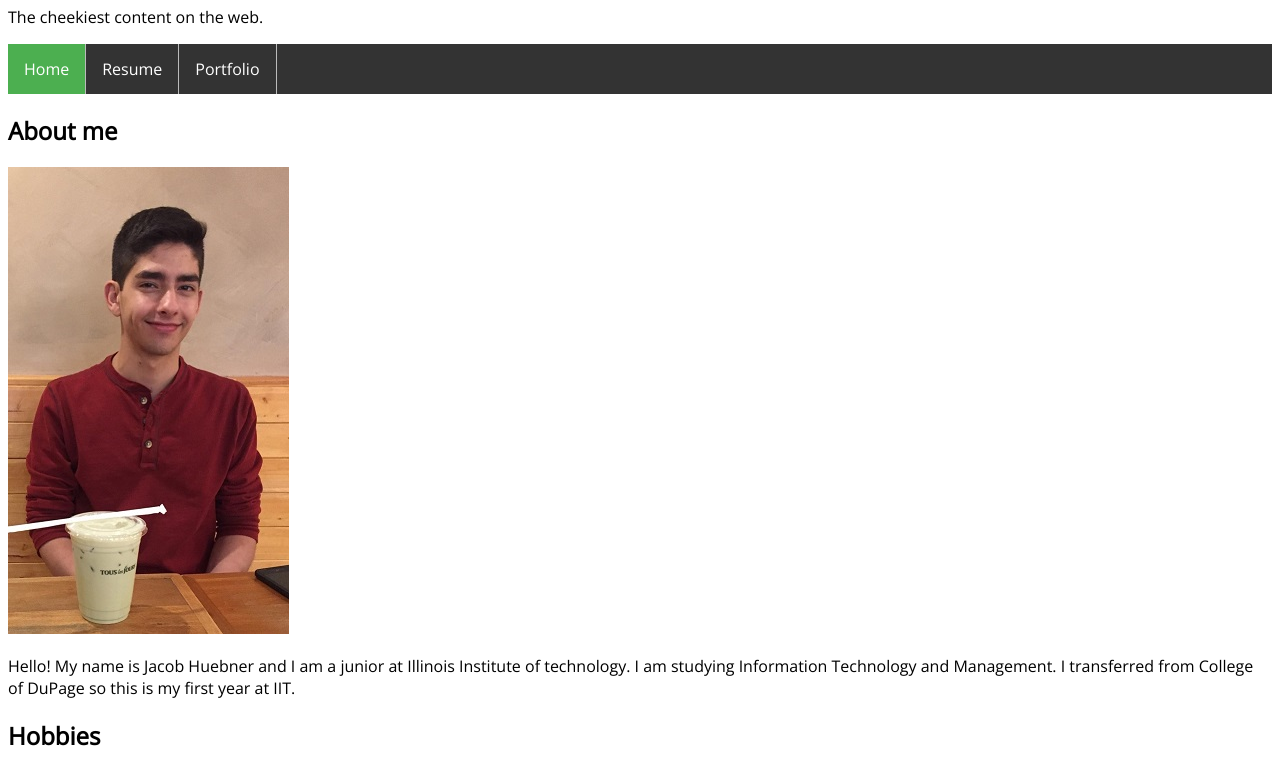
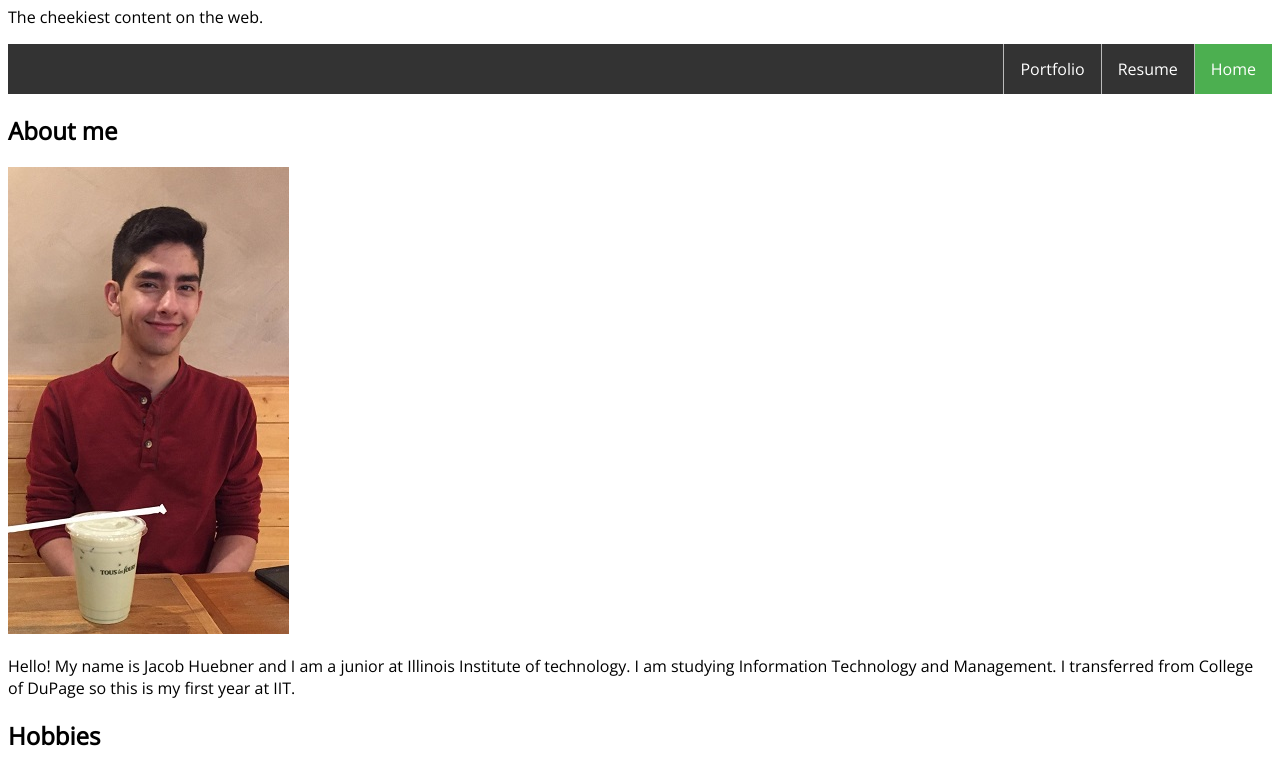
Before and after one commit to JakerHuber/project2, a plain HTML site: page index.html in a window 1280 px wide. Shown: the part 80-849 px from the top of the page. Drawn offline with nearby package versions, Linux system fonts and the light colour scheme.

Commit message:
Fixed nav css for easier readability

```diff
--- a/index.html
+++ b/index.html
@@ -6,31 +6,32 @@
     <link rel="stylesheet" href="css/styles.css">
     <link href="https://fonts.googleapis.com/css?family=Open+Sans" rel="stylesheet">
     <style type="text/css">
-
-      ul.nav{
-        list-style-type: none;
+      /*Start Nav CSS*/
+      nav ul{
+        list-style-type: none;/*disable bullets*/
         margin: 0;
         padding: 0;
         overflow: hidden;
         background-color: #333;
       }
 
-      li a {
-        float: left;
-        border-right:1px solid #bbb;
-        display: block;
+      nav ul li a {
+        float: right; /*float list items left*/
+        border-left:1px solid #bbb; /*white space between nav elements*/
+        display: block; /*make anchor block and apply styles*/
         color: white;
         text-align: center;
         padding: 14px 16px;
-        text-decoration: none;
+        text-decoration: none; /*remove anchor underline*/
       }
 
-      li a:hover:not(.active) {
+      nav ul li a:hover { /*hover*/
         background-color: #111;
       }
 
-      .active {
+      nav ul li a.active { /*set active*/
         background-color: #4CAF50;
+      /*Stop Nav CSS*/
       }
     </style>
   <body>
@@ -38,7 +39,7 @@
       <h1>Jacob Huebner's Website</h1>
       <p>The cheekiest content on the web.</p>
       <nav>
-        <ul class="nav">
+        <ul>
           <li><a class="active" href="index.html">Home</a></li>
           <li><a href="resume.html">Resume</a></li>
           <li><a href="portfolio.html">Portfolio</a></li>
```
